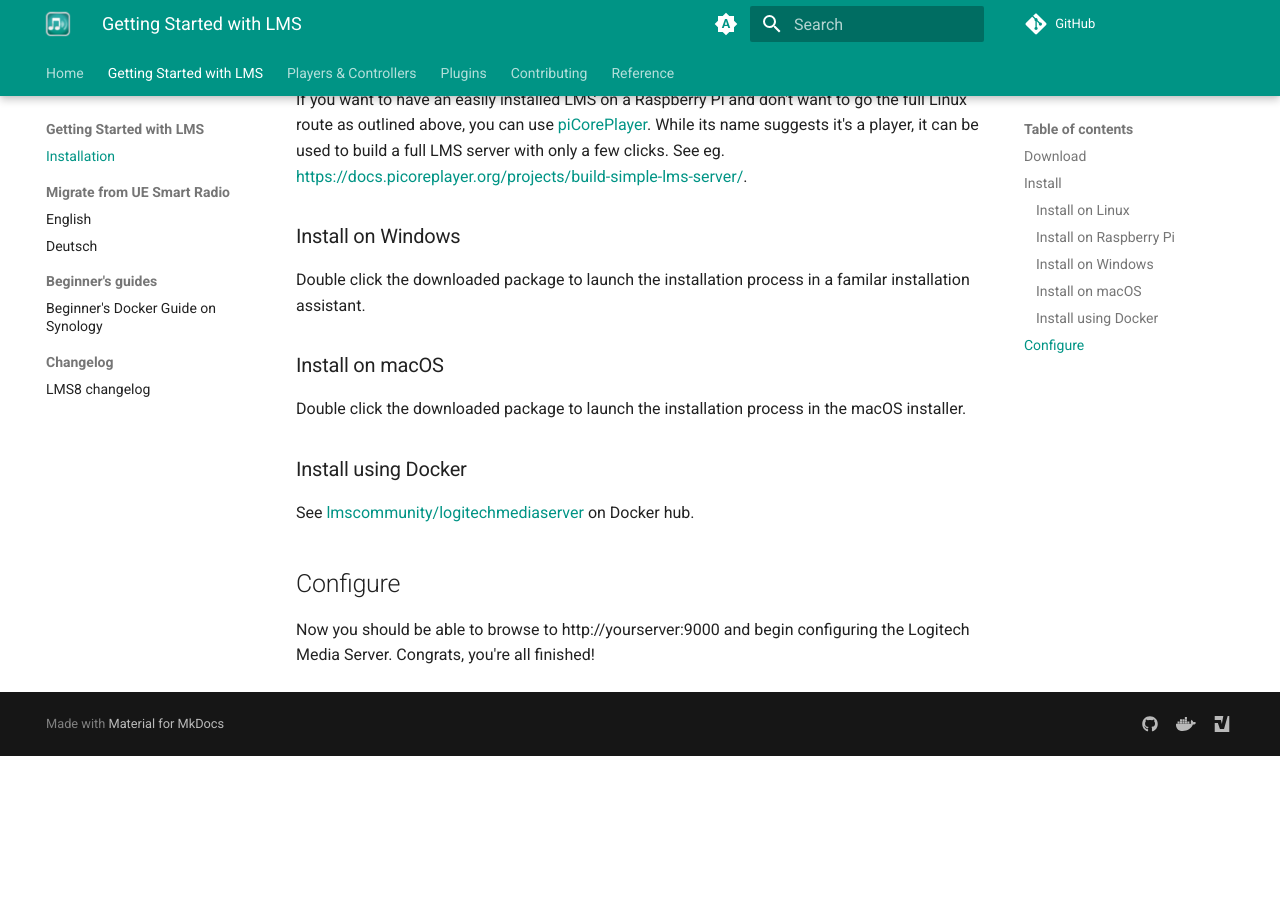
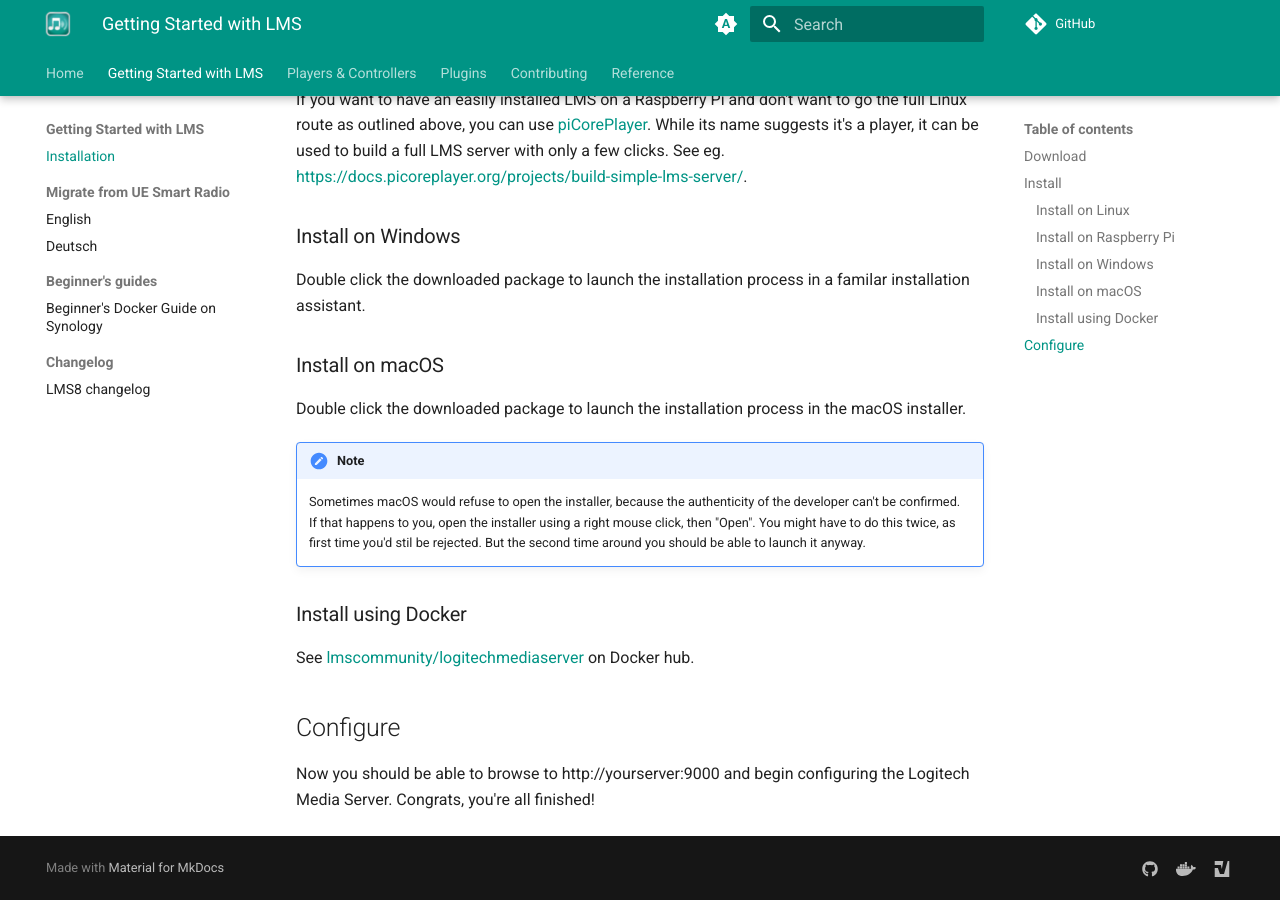
Before and after one commit to LMS-Community/lms-community.github.io, an MkDocs documentation site: the page built from docs/getting-started/index.md, in a window 1280 px wide and 900 px high, scrolled down 956 px. Built offline with MkDocs 1.6.1 and Material for MkDocs 9.7.7, drawn with Linux system fonts in a browser that asks for light colours; comment, search, counter and statistics services are not loaded; before the commit the page ends 1712 px from its top, so only the background shows below that.

Commit message:
Add a note about macOS blocking the installation

```diff
--- a/docs/getting-started/index.md
+++ b/docs/getting-started/index.md
@@ -49,6 +49,9 @@
 
 Double click the downloaded package to launch the installation process in the macOS installer.
 
+!!! note
+    Sometimes macOS would refuse to open the installer, because the authenticity of the developer can't be confirmed. If that happens to you, open the installer using a right mouse click, then "Open". You might have to do this twice, as first time you'd stil be rejected. But the second time around you should be able to launch it anyway.
+
 ### Install using Docker
 
 See [lmscommunity/logitechmediaserver](https://hub.docker.com/r/lmscommunity/logitechmediaserver) on Docker hub.
```
